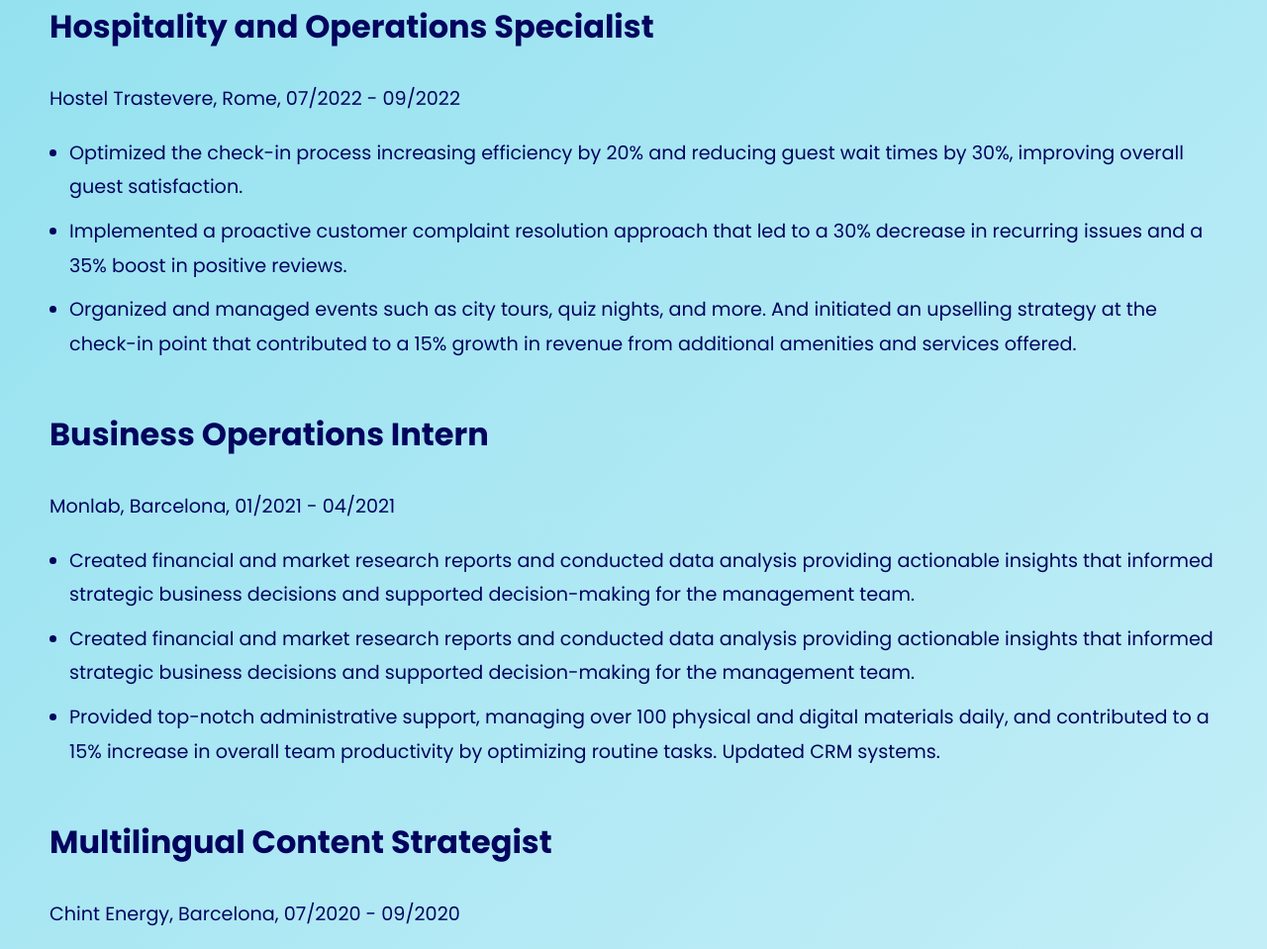
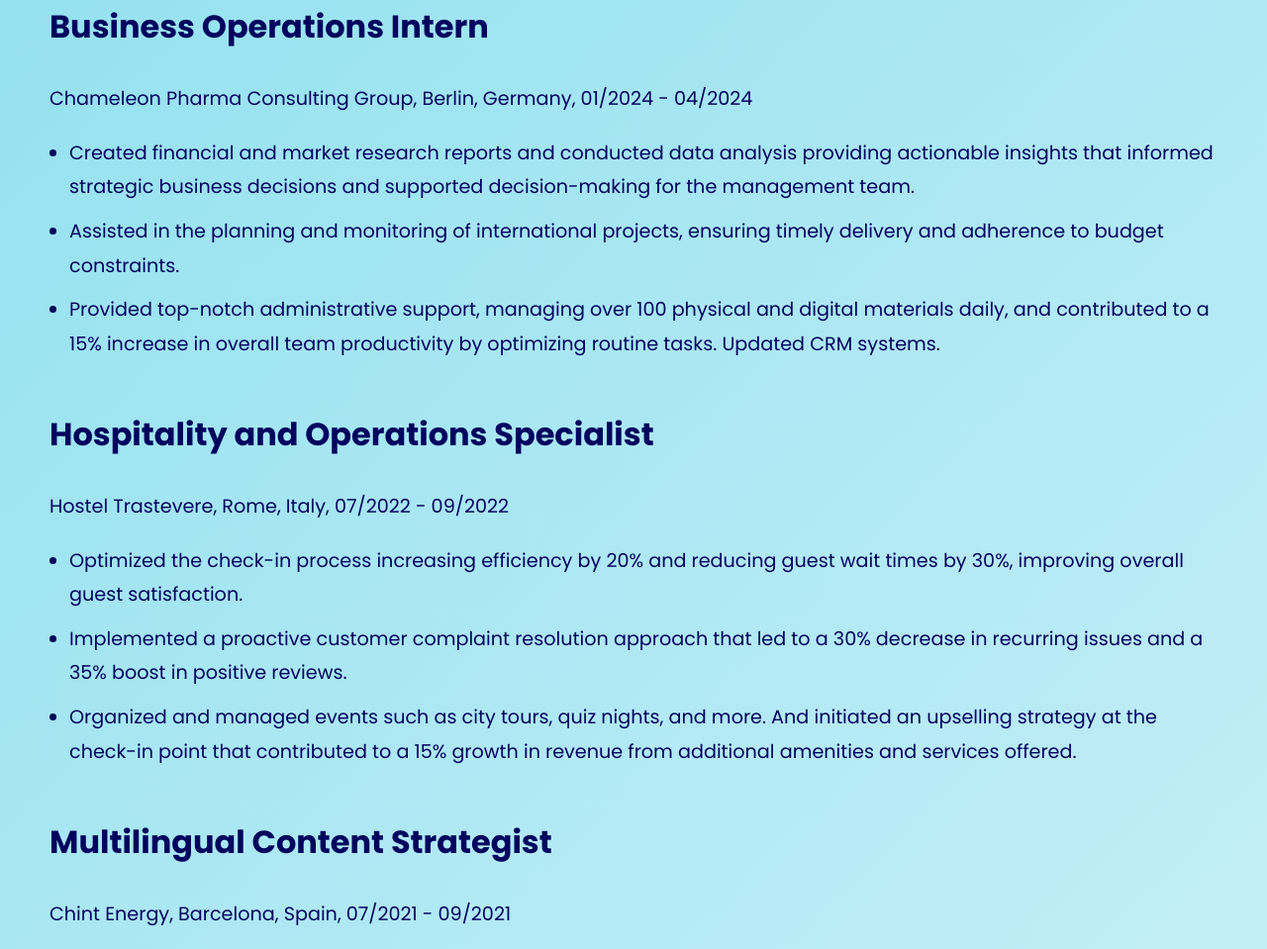
Before and after one commit to danielnavarro1600/danielnavarro1600.github.io, a plain HTML site: page index.html in a window 1280 px wide. Shown: the part 2766-3725 px from the top of the page at 99% size. Drawn offline with Linux system fonts and the light colour scheme.

Commit message:
Update index.html

```diff
--- a/index.html
+++ b/index.html
@@ -126,9 +126,22 @@
         <div class="container">
             <div class="section-bar"></div>
             <h2>Work Experience</h2>
+                       <div class="job">
+                <h3>Business Operations Intern</h3>
+                <p>Chameleon Pharma Consulting Group, Berlin, Germany, 01/2024 - 04/2024</p>
+                <ul>
+                    <li>Created financial and market research reports and conducted data analysis providing actionable insights that informed strategic business
+decisions and supported decision-making for the management team.</li>
+                    <li>Assisted in the planning and monitoring of international projects, ensuring timely delivery and adherence to budget constraints.
+</li>
+                   <li>Provided top-notch administrative support, managing over 100 physical and digital materials daily, and contributed to a 15% increase in overall
+team productivity by optimizing routine tasks. Updated CRM systems.
+</li>
+                </ul>
+            </div>
             <div class="job">
                 <h3>Hospitality and Operations Specialist</h3>
-                <p>Hostel Trastevere, Rome, 07/2022 - 09/2022</p>
+                <p>Hostel Trastevere, Rome, Italy, 07/2022 - 09/2022</p>
                 <ul>
                     <li>Optimized the check-in process increasing efficiency by 20% and
 reducing guest wait times by 30%, improving overall guest satisfaction.
@@ -138,24 +151,9 @@
 a 15% growth in revenue from additional amenities and services offered.</li>
                 </ul>
             </div>
-           <div class="job">
-                <h3>Business Operations Intern</h3>
-                <p>Monlab, Barcelona, 01/2021 - 04/2021</p>
-                <ul>
-                    <li>Created financial and market research reports and conducted data analysis providing actionable insights that informed strategic business
-decisions and supported decision-making for the management team.</li>
-                    <li>Created financial and market research reports and conducted data
-analysis providing actionable insights that informed strategic business
-decisions and supported decision-making for the management team.
-</li>
-                   <li>Provided top-notch administrative support, managing over 100 physical and digital materials daily, and contributed to a 15% increase in overall
-team productivity by optimizing routine tasks. Updated CRM systems.
-</li>
-                </ul>
-            </div>
             <div class="job">
                 <h3>Multilingual Content Strategist</h3>
-                <p>Chint Energy, Barcelona, 07/2020 - 09/2020</p>
+                <p>Chint Energy, Barcelona, Spain, 07/2021 - 09/2021</p>
                 <ul>
                     <li>Invented and implemented an innovative translation workflow, leveraging automated tools, that reduced project completion time by over 50%,
 saving the company hundreds of work hours.
```
